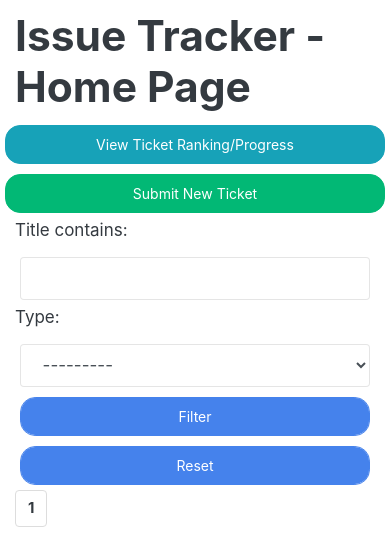
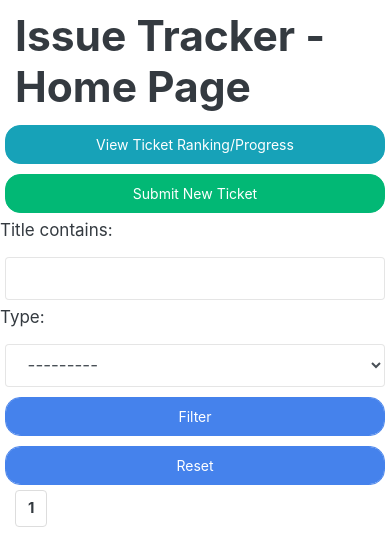
Before and after one commit to comacoma/FSF-MilestoneProject, a Django app: page /issuetracker/ in a window 390 px wide. Shown: the part 60-603 px from the top of the page. Run offline with Django 3.2, Linux system fonts and the light colour scheme; data that the repository does not hold is empty; some libraries are stand-ins or nearby versions.

Commit message:
imporve responsiveness

```diff
--- a/blog/templates/bloghome.html
+++ b/blog/templates/bloghome.html
@@ -21,6 +21,7 @@
     </h1>
 
     <form method="GET" class="form-inline">
+        <div class="row">
             {% render_field filter.form.title__icontains.label_tag %}
             {% render_field filter.form.title__icontains class="form-control form-input-margin" %}
             {% if 'myblogs' not in request.get_full_path %}
@@ -34,6 +35,7 @@
             {% else %}
             <a href="{% url 'user_blog_home' %}" class="btn btn-primary form-control form-input-margin form-reset">Reset</a>
             {% endif %}
+        </div>
     </form>
 
     <div>
--- a/issuetracker/templates/issuetrackerhome.html
+++ b/issuetracker/templates/issuetrackerhome.html
@@ -14,12 +14,14 @@
     </div>
 
     <form method="GET" class="form-inline">
-        {% for field in filter.form %}
-            {{ field.label_tag }}
-            {% render_field field class="form-control form-input-margin" %}
-        {% endfor %}
-        <button type="submit" class="btn btn-primary form-control form-input-margin">Filter</button>
-        <a href="{% url 'issue_tracker_home' %}" class="btn btn-primary form-control form-input-margin form-reset">Reset</a>
+        <div class="row">
+            {% for field in filter.form %}
+                {{ field.label_tag }}
+                {% render_field field class="form-control form-input-margin col-md" %}
+            {% endfor %}
+            <button type="submit" class="btn btn-primary form-control form-input-margin col-md-5 col-lg">Filter</button>
+            <a href="{% url 'issue_tracker_home' %}" class="btn btn-primary form-control form-input-margin col-md-5 col-lg">Reset</a>
+        </div>
     </form>
 
     <div>
```
Lines whose indentation alone changed are shown as unchanged.
